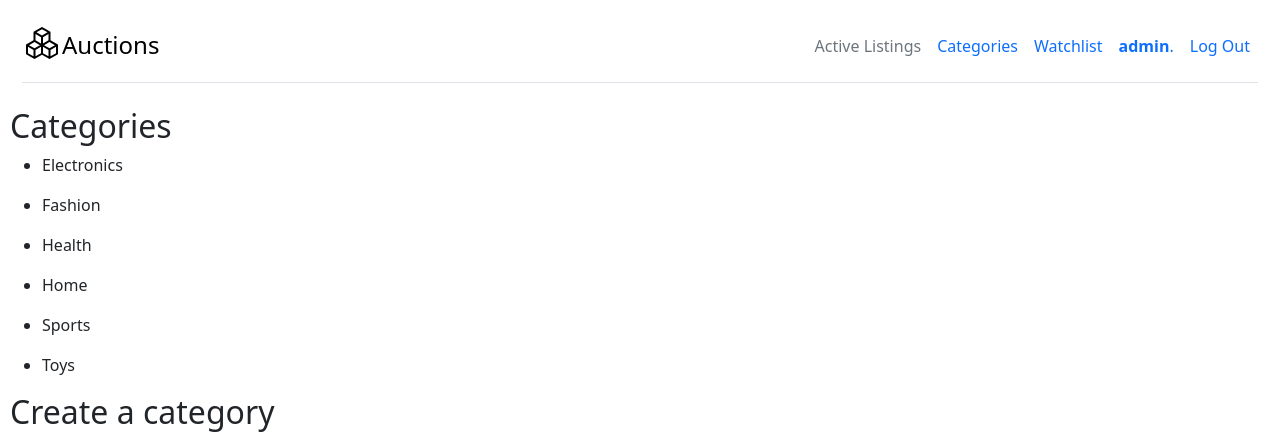
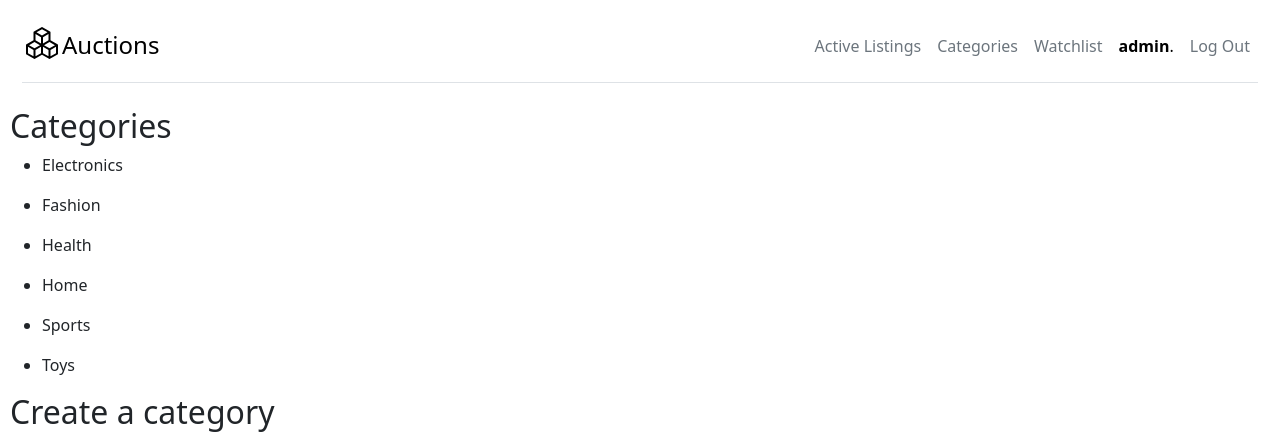
Before and after one commit to monicavaquerano/commerce, a Django app: page /categories in a window 1280 px wide. Shown: the top 432 px of the page. Run offline with Django 3.2, Linux system fonts and the light colour scheme; a user stored in the database is signed in; data comes from the database, SQL or seed files in the repository; both versions use the stored data as it was after the commit.

Commit message:
changes layout

```diff
--- a/auctions/templates/auctions/layout.html
+++ b/auctions/templates/auctions/layout.html
@@ -25,13 +25,15 @@
             </div>
 
             <ul class="nav col-12 col-md-auto mb-2 justify-content-center mb-md-0">
-                <li><a href="{% url 'index' %}" class="nav-link px-2 link-secondary">Active Listings</a></li>
+                <li><a href="{% url 'index' %}" class="nav-link px-2 link-secondary">Active
+                        Listings</a></li>
                 {% if user.is_authenticated %}
-                <li><a href="{% url 'categories' %}" class="nav-link px-2">Categories</a></li>
-                <li><a href="{% url 'create' %}" class="nav-link px-2">Watchlist</a></li>
-                <li><a href="{% url 'user' %}" class="nav-link px-2"><strong>{{ user.username }}</strong>.
+                <li><a href="{% url 'categories' %}" class="nav-link px-2 link-secondary">Categories</a></li>
+                <li><a href="{% url 'create' %}" class="nav-link px-2 link-secondary">Watchlist</a></li>
+                <li><a href="{% url 'user' %}" class="nav-link px-2 link-body-emphasis">
+                        <strong>{{ user.username }}</strong>.
                     </a></li>
-                <li><a href="{% url 'logout' %}" class="nav-link px-2">Log Out</a></li>
+                <li><a href="{% url 'logout' %}" class="nav-link px-2 link-secondary">Log Out</a></li>
                 {% else %}
             </ul>
             <div class="col-md-3 text-end">
```
Also changed, not shown: db.sqlite3.
